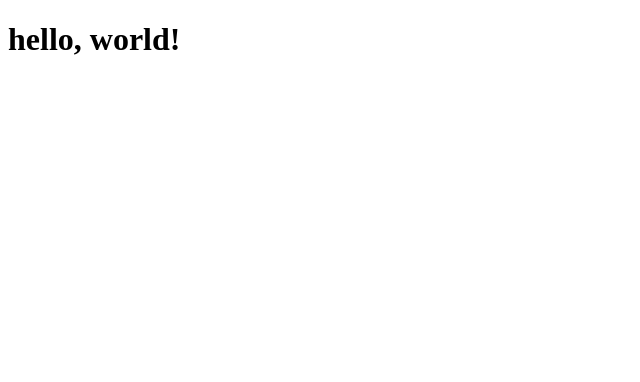
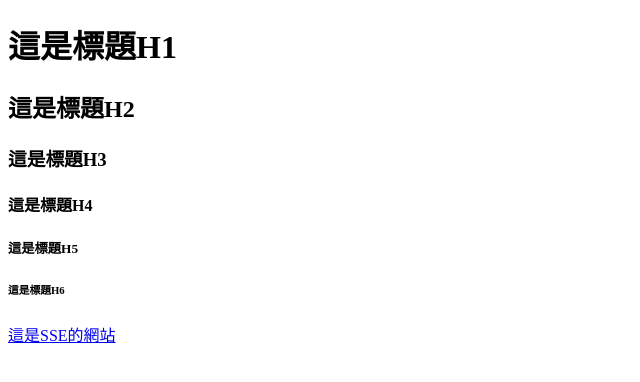
Before and after one commit to ShyShyFaceElephant/TestWebSite, a plain HTML site: page index.html in a window 1280 px wide. Shown: the whole page, without its empty margins (0-640 px from the left). Drawn offline with Linux system fonts and the light colour scheme.

Commit message:
Update index.html

```diff
--- a/index.html
+++ b/index.html
@@ -1,9 +1,21 @@
 <!DOCTYPE html>
-<html>
-  <head>
-    <title>untitle</title>
-  </head>
-  <body>
-    <h1>hello, world!</h1>
-  </body>
+<html lang="en">
+
+<head>
+    <meta charset="UTF-8">
+    <meta http-equiv="X-UA-Compatible" content="IE=edge">
+    <meta name="viewport" content="width=device-width, initial-scale=1.0">
+    <title>Document</title>
+</head>
+
+<body>
+    <h1>這是標題H1</h1>
+    <h2>這是標題H2</h2>
+    <h3>這是標題H3</h3>
+    <h4>這是標題H4</h4>
+    <h5>這是標題H5</h5>
+    <h6>這是標題H6</h6>
+    <a href="https://shyshyfaceelephant.github.io/TestWebSite/">這是SSE的網站</a>
+</body>
+
 </html>
```
